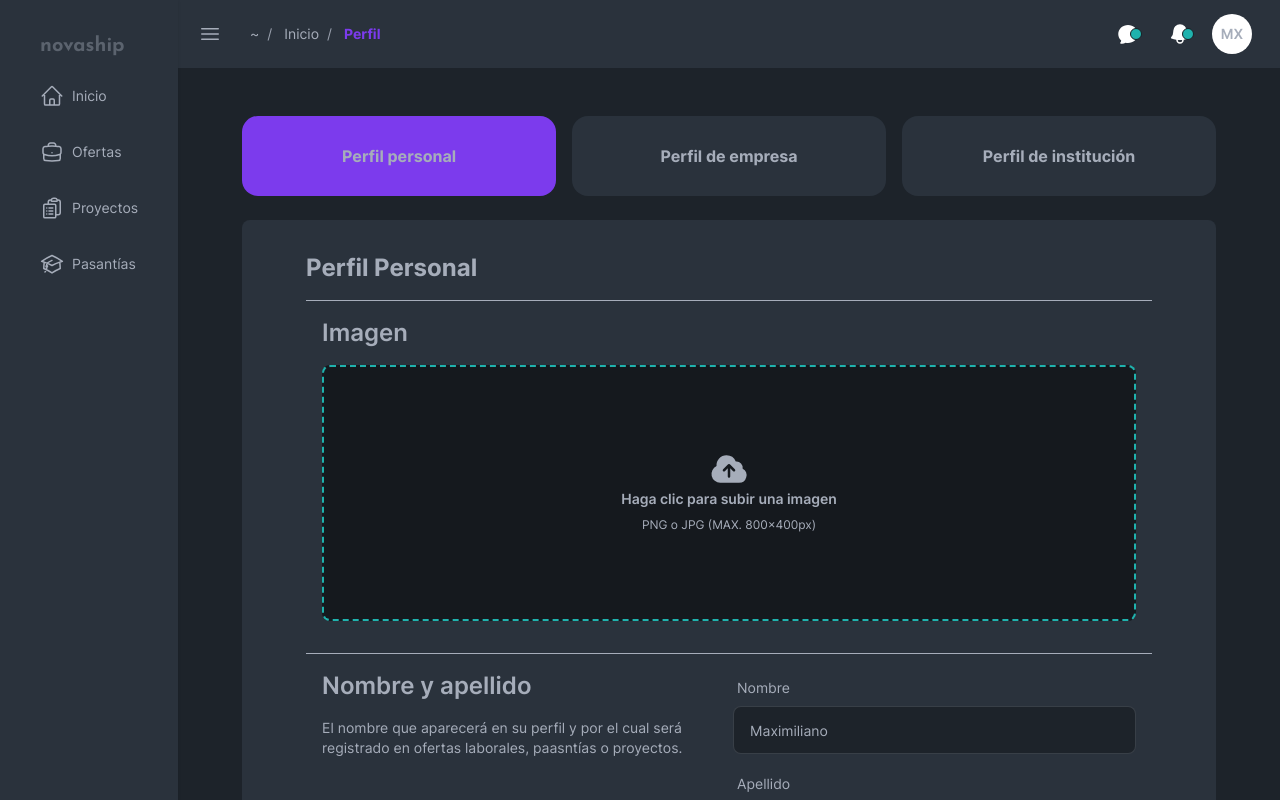
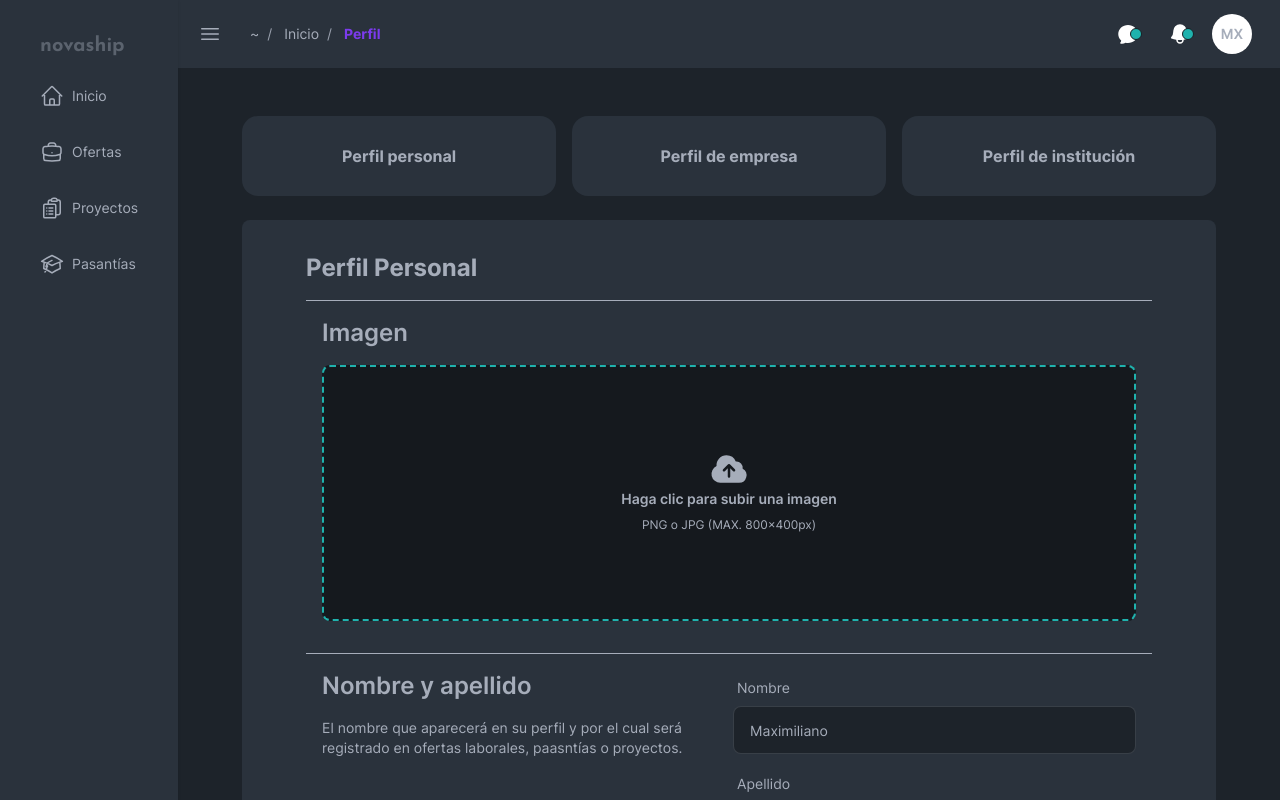
Before and after one commit to esteban-florez/novaship, a Next.js app: page /profile in a window 1280 px wide. Shown: the top 800 px of the page. Built offline with nearby package versions, Linux system fonts and the light colour scheme.

Commit message:
fixed bug on profile, refactored ProfileForms

```diff
--- a/app/(main)/profile/page.tsx
+++ b/app/(main)/profile/page.tsx
@@ -1,57 +1,14 @@
-'use client'
-
-import CompanyForm from '@/components/profile/CompanyForm'
-import InstituteForm from '@/components/profile/InstituteForm'
-import UserForm from '@/components/profile/UserForm'
+import ProfileForms from '@/components/profile/ProfileForms'
 import { type Metadata } from 'next'
-import { useState } from 'react'
 
 export const metadata: Metadata = {
   title: 'Perfil',
 }
 
 export default function ProfilePage() {
-  const [profileFormIsOpen, setProfileFormIsOpen] = useState(true)
-  const [companyFormIsOpen, setCompanyFormIsOpen] = useState(false)
-  const [instituteFormIsOpen, setInstituteFormIsOpen] = useState(false)
-
-  const btnActive = 'w-full sm:w-2/6 grid h-20 bg-primary rounded-box place-items-center'
-  const btnInactive = 'w-full sm:w-2/6 grid h-20 bg-neutral hover:bg-primary rounded-box place-items-center'
-
   return (
     <section className="my-4 p-4 lg:px-16 lg:py-8">
-      <div className="mb-6 flex w-full flex-col gap-4 sm:flex-row">
-        <button
-          onClick={() => {
-            setProfileFormIsOpen(!profileFormIsOpen)
-            setInstituteFormIsOpen(false)
-            setCompanyFormIsOpen(false)
-          }} className={`${profileFormIsOpen ? btnActive : btnInactive}`}
-        >
-          <h5 className="font-bold">Perfil personal</h5>
-        </button>
-        <button
-          onClick={() => {
-            setCompanyFormIsOpen(!companyFormIsOpen)
-            setInstituteFormIsOpen(false)
-            setProfileFormIsOpen(false)
-          }} className={`${companyFormIsOpen ? btnActive : btnInactive}`}
-        >
-          <h5 className="font-bold">Perfil de empresa</h5>
-        </button>
-        <button
-          onClick={() => {
-            setInstituteFormIsOpen(!instituteFormIsOpen)
-            setCompanyFormIsOpen(false)
-            setProfileFormIsOpen(false)
-          }} className={`${instituteFormIsOpen ? btnActive : btnInactive}`}
-        >
-          <h5 className="font-bold">Perfil de institución</h5>
-        </button>
-      </div>
-      {profileFormIsOpen && <UserForm />}
-      {companyFormIsOpen && <CompanyForm />}
-      {instituteFormIsOpen && <InstituteForm />}
+      <ProfileForms />
     </section>
   )
 }
--- /dev/null
+++ b/components/profile/ProfileButton.tsx
@@ -0,0 +1,18 @@
+type Props = React.PropsWithChildren<{
+  form: ProfileFormsType
+  selectedForm: ProfileFormsType
+  setSelectedForm: (form: ProfileFormsType) => void
+}>
+
+export default function ProfileButton({ form, selectedForm, setSelectedForm, children }: Props) {
+  const btnActive = 'w-full sm:w-2/6 grid h-20 bg-primary rounded-box place-items-center'
+  const btnInactive = 'w-full sm:w-2/6 grid h-20 bg-neutral hover:bg-primary rounded-box place-items-center'
+
+  return (
+    <button
+      onClick={() => { setSelectedForm(form) }} className={`${selectedForm === form ? btnActive : btnInactive}`}
+    >
+      <h5 className="font-bold">{children}</h5>
+    </button>
+  )
+}
--- /dev/null
+++ b/components/profile/ProfileForms.tsx
@@ -0,0 +1,44 @@
+import { useState } from 'react'
+import CompanyForm from './CompanyForm'
+import InstituteForm from './InstituteForm'
+import UserForm from './UserForm'
+import ProfileButton from './ProfileButton'
+
+export default function ProfileForms() {
+  const [selectedForm, setSelectedForm] = useState<ProfileFormsType>('profile')
+
+  const forms: Record<ProfileFormsType, React.ReactNode> = {
+    profile: <UserForm />,
+    company: <CompanyForm />,
+    institute: <InstituteForm />,
+  }
+
+  return (
+    <>
+      <div className="mb-6 flex w-full flex-col gap-4 sm:flex-row">
+        <ProfileButton
+          form="company"
+          selectedForm={selectedForm}
+          setSelectedForm={setSelectedForm}
+        >
+          Perfil personal
+        </ProfileButton>
+        <ProfileButton
+          form="company"
+          selectedForm={selectedForm}
+          setSelectedForm={setSelectedForm}
+        >
+          Perfil de empresa
+        </ProfileButton>
+        <ProfileButton
+          form="institute"
+          selectedForm={selectedForm}
+          setSelectedForm={setSelectedForm}
+        >
+          Perfil de institución
+        </ProfileButton>
+      </div>
+      {forms[selectedForm]}
+    </>
+  )
+}
--- a/utils/types.d.ts
+++ b/utils/types.d.ts
@@ -1 +1,3 @@
 type FormSubmitEvent = React.BaseSyntheticEvent<SubmitEvent, HTMLFormElement, HTMLFormElement>
+
+type ProfileFormsType = 'profile' | 'company' | 'institute'
--- a/utils/types.ts
+++ /dev/null
@@ -1,3 +0,0 @@
-export interface ProfileFormProps {
-  active?: boolean
-}
```
